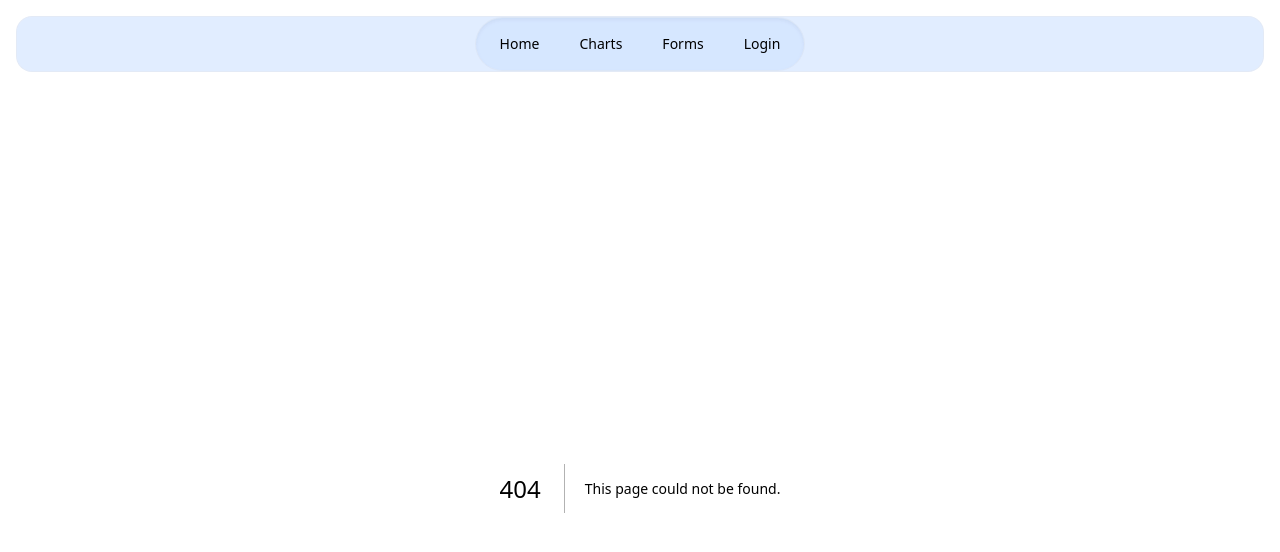
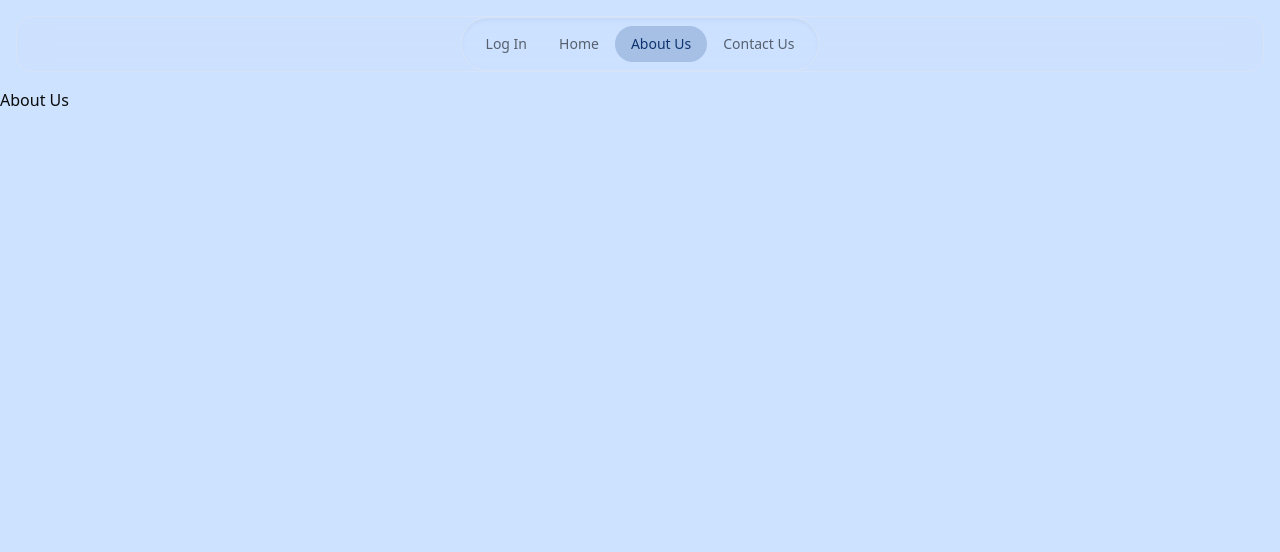
Before and after one commit to RSP0204/Doppelganger, a Next.js app in the folder frontend/: page /about in a window 1280 px wide. Before the commit this address had no page. Shown: the top 552 px of the page. Built offline with nearby package versions, Linux system fonts and the light colour scheme.

Commit message:
Installed Framer Motion for Sliding Pill animation - Nav bar

```diff
--- a/frontend/package.json
+++ b/frontend/package.json
@@ -68,6 +68,7 @@
         "tailwind-merge": "^3.3.1",
         "ts-morph": "^26.0.0",
         "vaul": "^1.1.2",
+        "framer-motion": "^12.0.0",
         "zod": "^3.25.67"
     },
     "devDependencies": {
--- /dev/null
+++ b/frontend/src/app/about/page.tsx
@@ -0,0 +1,9 @@
+const AboutUsPage = () => {
+    return (
+        <div>
+            <h1>About Us</h1>
+        </div>
+    );
+};
+
+export default AboutUsPage;
--- /dev/null
+++ b/frontend/src/app/contact/page.tsx
@@ -0,0 +1,9 @@
+const ContactUsPage = () => {
+    return (
+        <div>
+            <h1>Contact Us</h1>
+        </div>
+    );
+};
+
+export default ContactUsPage;
--- a/frontend/src/components/nav-header.tsx
+++ b/frontend/src/components/nav-header.tsx
@@ -2,49 +2,57 @@
 
 import Link from 'next/link';
 import { usePathname } from 'next/navigation';
+import { useState, useRef, useEffect } from 'react';
+import { motion } from 'framer-motion';
+import { cn } from '@/lib/utils';
 
-import {
-    NavigationMenu,
-    NavigationMenuItem,
-    NavigationMenuLink,
-    NavigationMenuList
-} from '@/registry/new-york-v4/ui/navigation-menu';
-import { cn } from '@/lib/utils';
+const navLinks = [
+    { href: '/login', label: 'Log In' },
+    { href: '/', label: 'Home' },
+    { href: '/about', label: 'About Us' },
+    { href: '/contact', label: 'Contact Us' }
+];
 
 export function NavHeader() {
     const pathname = usePathname();
-
-    const navLinks = [
-        { href: '/', label: 'Home' },
-        { href: '/charts', label: 'Charts' },
-        { href: '/forms', label: 'Forms' },
-        { href: '/login', label: 'Login' }
-    ];
+    const [hoveredLink, setHoveredLink] = useState(pathname);
+    const navRef = useRef<HTMLUListElement>(null);
 
     return (
-        <NavigationMenu className="flex justify-center w-full">
-            <NavigationMenuList className="group flex items-center justify-center gap-2 p-2 rounded-full bg-background/50 border border-border/40 shadow-inner">
-                {navLinks.map(({ href, label }) => (
-                    <NavigationMenuItem key={href}>
-                        <NavigationMenuLink asChild active={pathname === href}>
-                            <Link
-                                href={href}
-                                className={cn(
-                                    'px-4 py-2 rounded-full text-sm font-medium transition-all duration-300 ease-in-out',
-                                    'hover:bg-primary/10 hover:text-primary',
-                                    'focus:outline-none focus:ring-2 focus:ring-primary/50',
-                                    {
-                                        'bg-primary/20 text-primary shadow-md': pathname === href
-                                    }
-                                )}
-                            >
-                                {label}
-                            </Link>
-                        </NavigationMenuLink>
-                    </NavigationMenuItem>
+        <nav className="relative">
+            <ul
+                ref={navRef}
+                className="flex items-center justify-center p-2 rounded-full bg-background/50 border border-border/40 shadow-inner"
+                onMouseLeave={() => setHoveredLink(pathname)}
+            >
+                {navLinks.map((link) => (
+                    <li
+                        key={link.href}
+                        className="relative"
+                        onMouseEnter={() => setHoveredLink(link.href)}
+                    >
+                        {hoveredLink === link.href && (
+                            <motion.div
+                                layoutId="pill"
+                                className="absolute inset-0 bg-primary/20 rounded-full"
+                                style={{ borderRadius: 9999 }}
+                                transition={{ type: 'spring', stiffness: 300, damping: 30 }}
+                            />
+                        )}
+                        <Link
+                            href={link.href}
+                            className={cn(
+                                'relative block px-4 py-2 rounded-full text-sm font-medium transition-colors duration-300',
+                                pathname === link.href ? 'text-primary' : 'text-foreground/60 hover:text-foreground'
+                            )}
+                        >
+                            {link.label}
+                        </Link>
+                    </li>
                 ))}
-            </NavigationMenuList>
-        </NavigationMenu>
+            </ul>
+        </nav>
     );
 }
+
 export default NavHeader;
```
Also changed, not shown: 1 other file (tests, documents, lock files or other folders).
